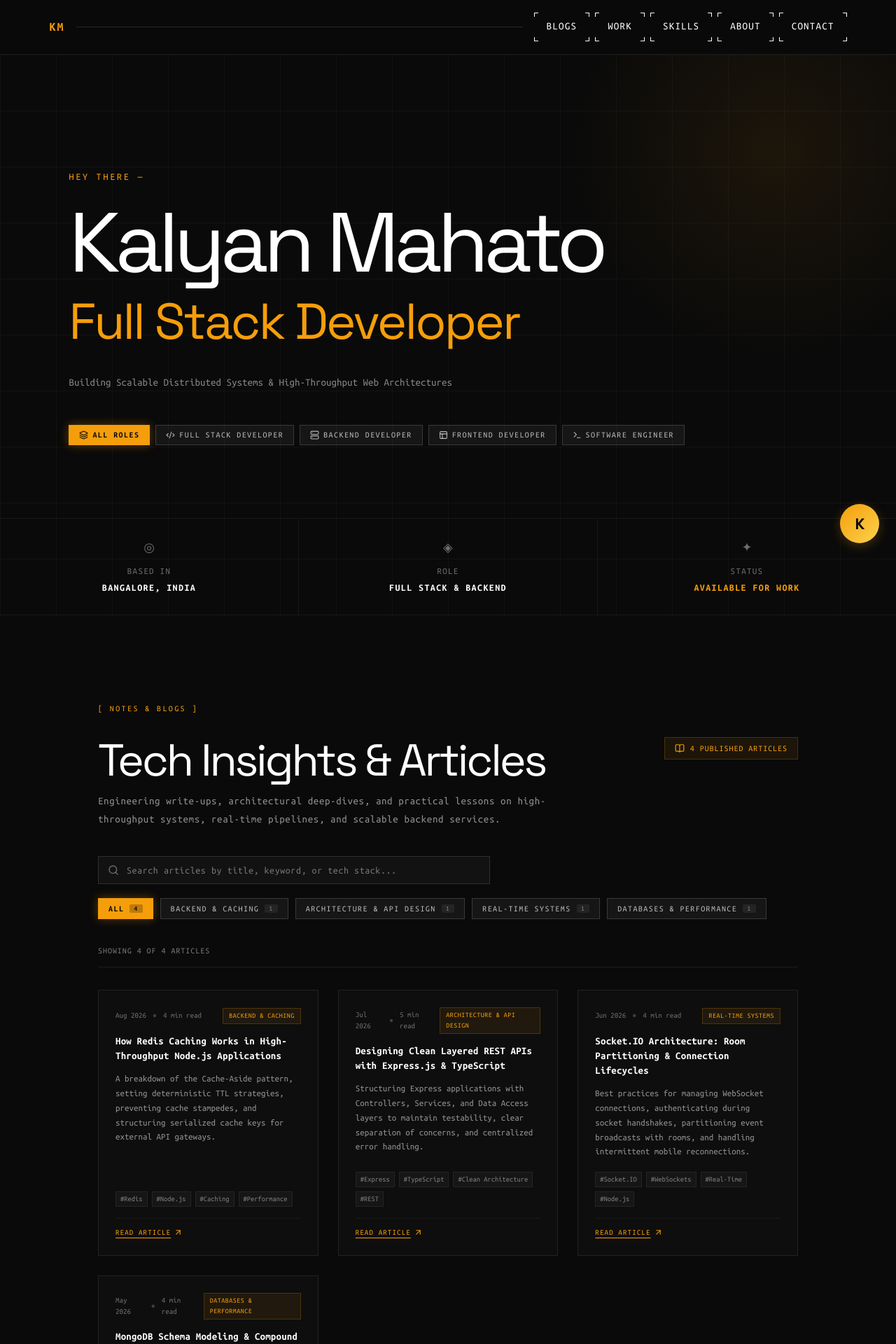
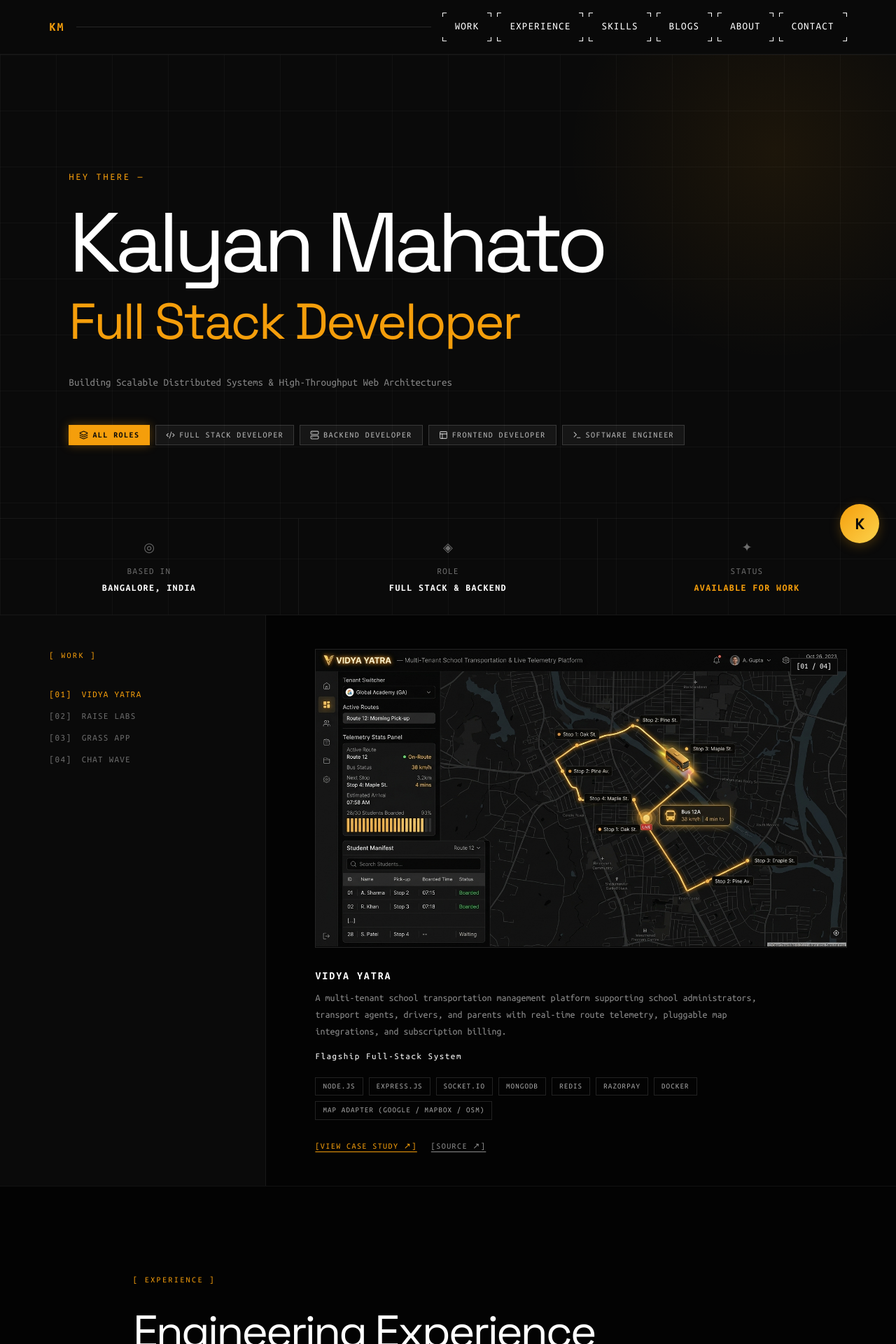
Before and after one commit to Kalyan0313/my-portfolio, a React (Vite) app: page / in a window 1280 px wide. Shown: the top 1920 px of the page at 70% size. Built offline with nearby package versions, Linux system fonts and the light colour scheme.

Commit message:
refactor: align section hierarchy to Hero -> Work -> Experience -> Skills -> Blogs -> About -> Contact

```diff
--- a/src/App.tsx
+++ b/src/App.tsx
@@ -51,10 +51,10 @@ export function App() {
 
       <main>
         <Hero onOpenResume={openResume} />
+        <Projects onSelectCaseStudy={openProject} />
+        <Experience />
+        <Skills />
         <EngineeringNotes onSelectNote={openNote} />
-        <Projects onSelectCaseStudy={openProject} />
-        <Skills />
-        <Experience />
         <About />
         <Contact
           onOpenResume={openResume}
--- a/src/components/layout/Navbar.tsx
+++ b/src/components/layout/Navbar.tsx
@@ -11,9 +11,10 @@ export const Navbar: React.FC<NavbarProps> = () => {
   const [mobileMenuOpen, setMobileMenuOpen] = useState(false);
 
   const navLinks = [
+    { name: "Work", href: "#works" },
+    { name: "Experience", href: "#experience" },
+    { name: "Skills", href: "#skills" },
     { name: "Blogs", href: "#notes" },
-    { name: "Work", href: "#works" },
-    { name: "Skills", href: "#skills" },
     { name: "About", href: "#about" },
     { name: "Contact", href: "#contact" },
   ];
```
